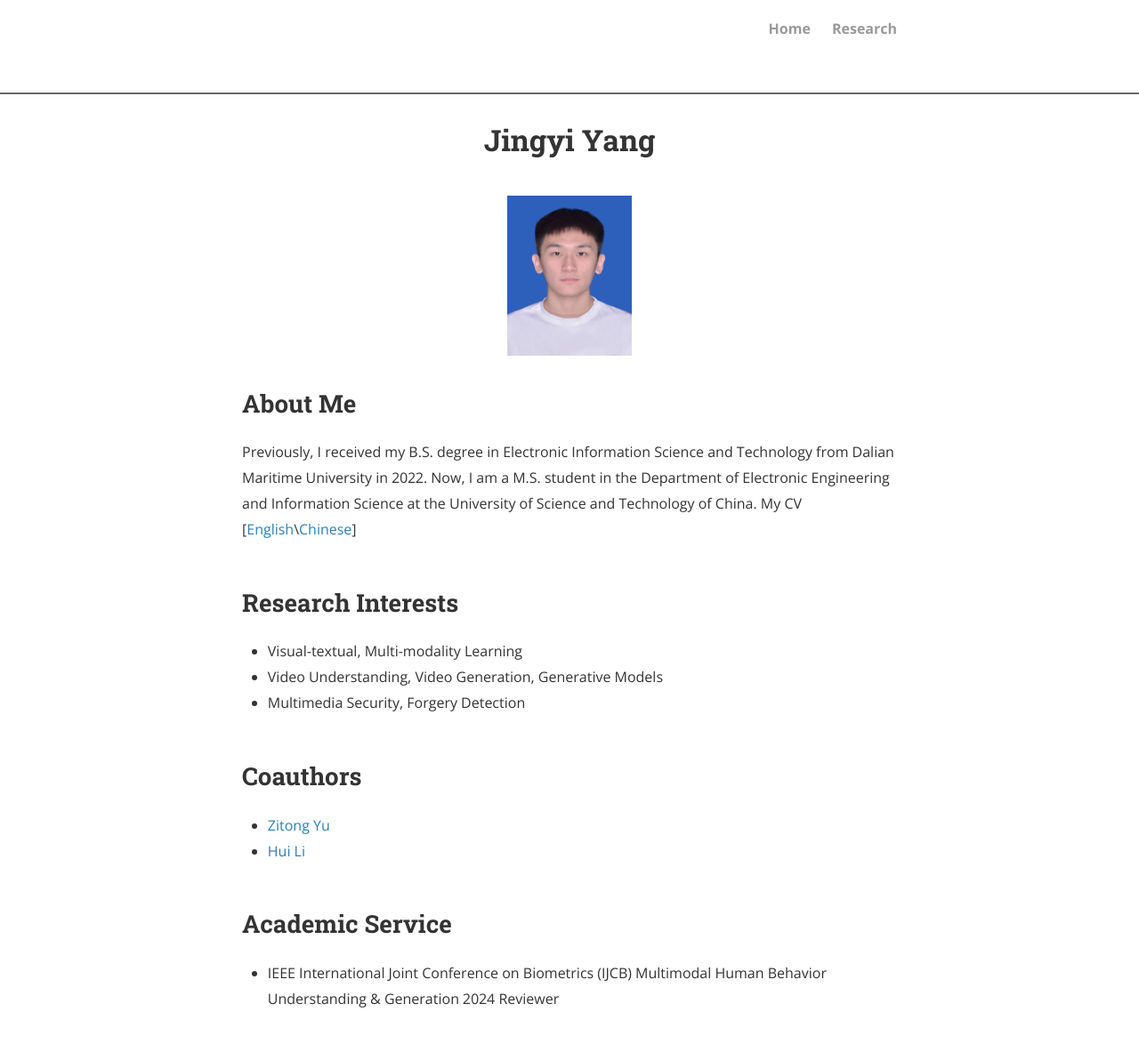
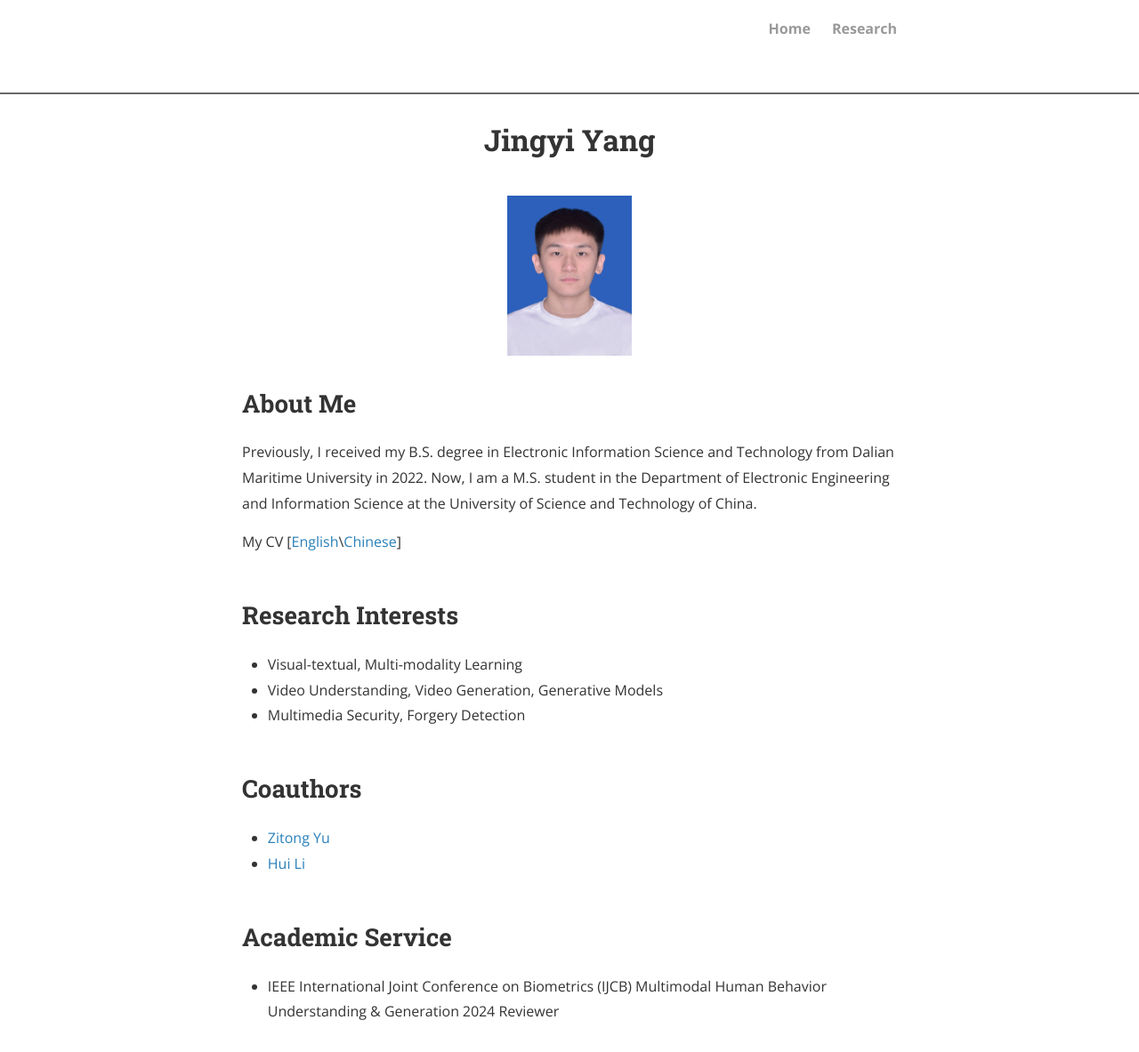
Before and after one commit to yjyddq/yjyddq.github.io, a Jekyll site: the page built from index.html, in a window 1280 px wide. Shown: the whole page at 89% size. Built offline with Jekyll 4.4.1, drawn with Linux system fonts in a browser that asks for light colours; nearby versions of some CDN libraries; comment, search, counter and statistics services are not loaded; a style sheet for code colours, icons or effects is not loaded.

```diff
--- a/index.html
+++ b/index.html
@@ -15,7 +15,8 @@ title: Jingyi Yang
 <br>
 
 <h2>About Me</h2>
-<p>Previously, I received my B.S. degree in Electronic Information Science and Technology from Dalian Maritime University in 2022. Now, I am a M.S. student in the Department of Electronic Engineering and Information Science at the University of Science and Technology of China. My CV [<a href="https://yjyddq.github.io/Resume_English.pdf" target="_self">English</a>\<a href="https://yjyddq.github.io/Resume_Chinese.pdf" target="_self">Chinese</a>]</p>
+<p>Previously, I received my B.S. degree in Electronic Information Science and Technology from Dalian Maritime University in 2022. Now, I am a M.S. student in the Department of Electronic Engineering and Information Science at the University of Science and Technology of China.</p>
+<p>My CV [<a href="https://yjyddq.github.io/Resume_English.pdf" target="_self">English</a>\<a href="https://yjyddq.github.io/Resume_Chinese.pdf" target="_self">Chinese</a>]</p>
 <br>
 
 <h2>Research Interests</h2>
```
